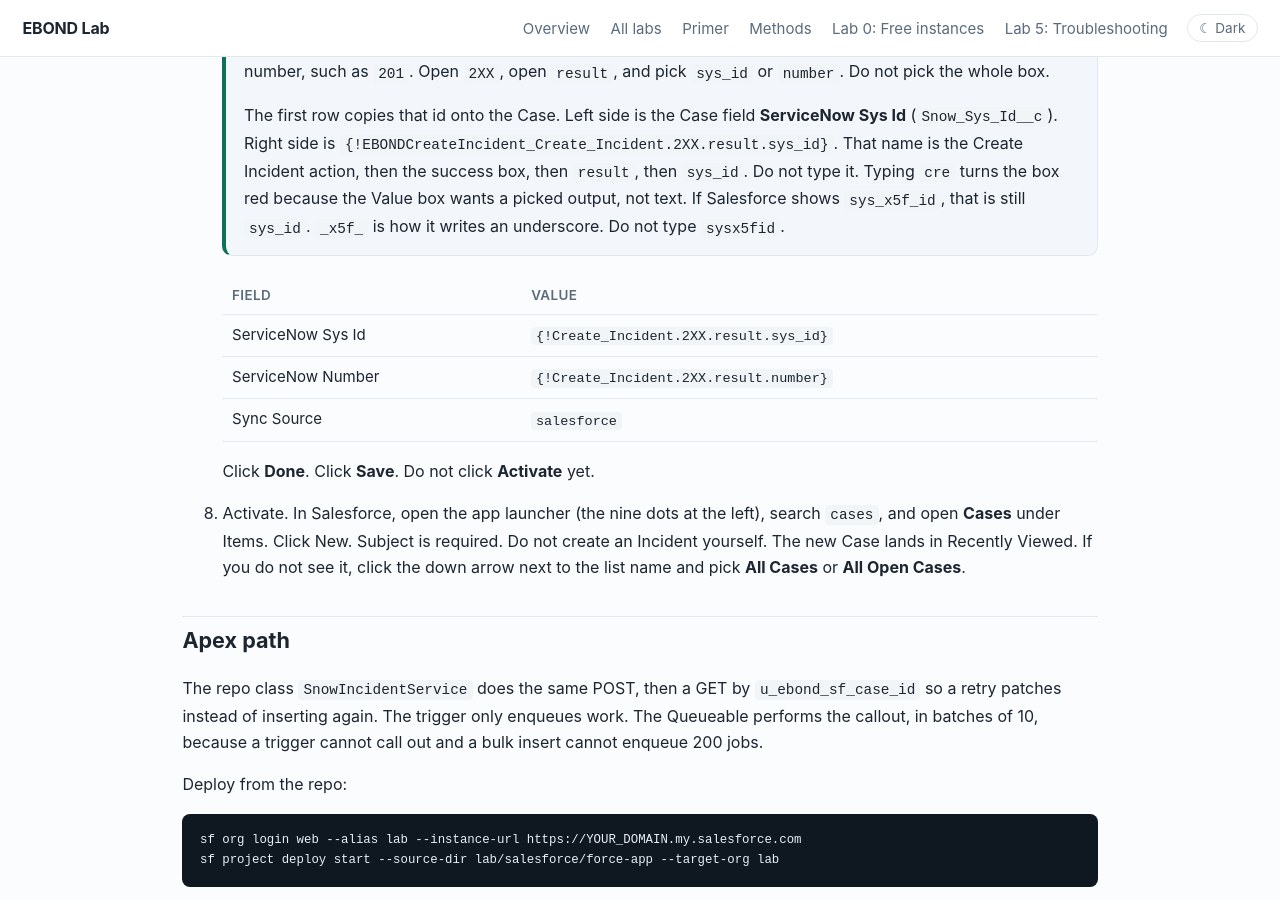
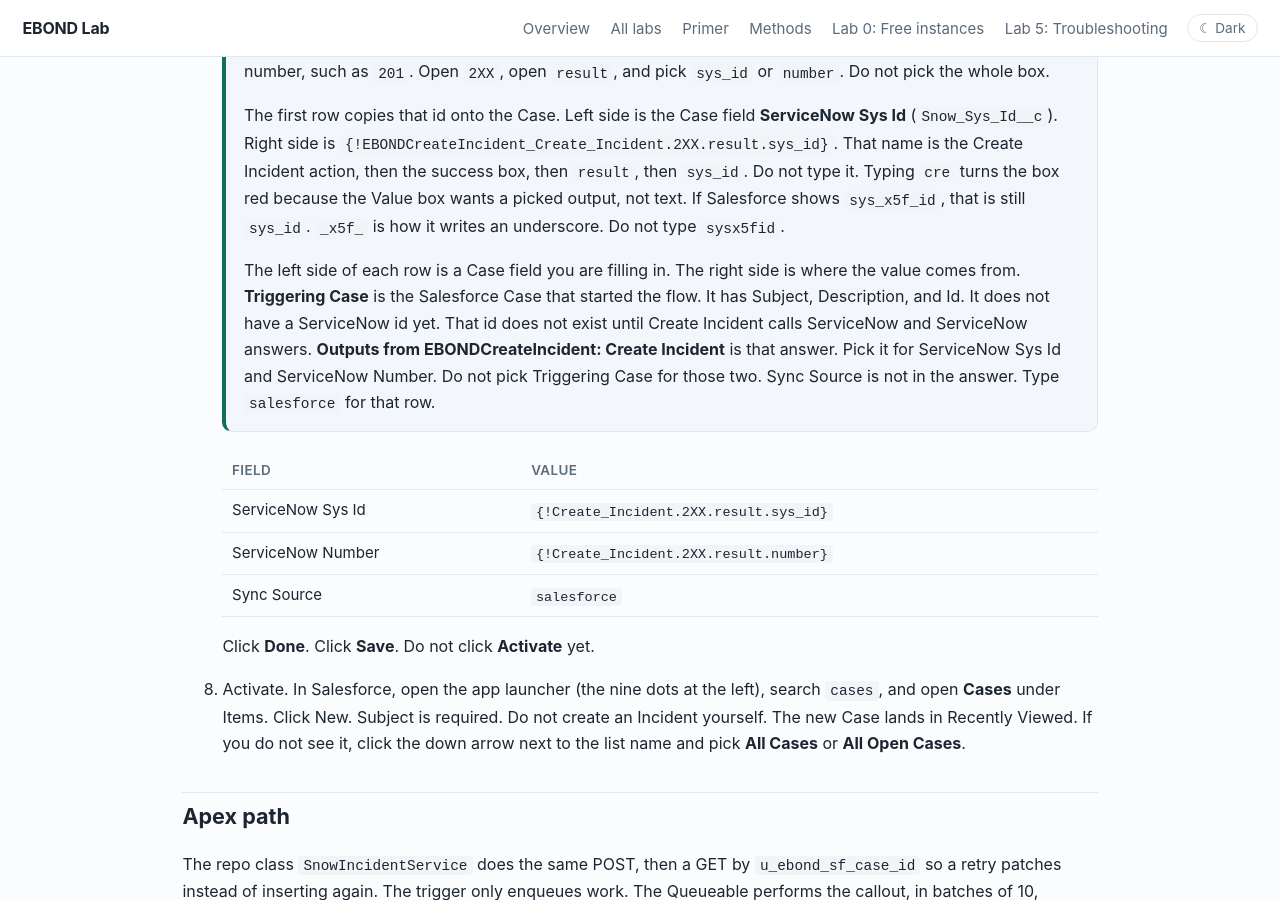
Before and after one commit to eltonaguiar/EBOND_ServiceNowSalesforce, a Jekyll site: the page built from site/labs/02-salesforce-to-snow.md, in a window 1280 px wide and 900 px high, scrolled down 10381 px. Built offline with Jekyll 4.4.1, drawn with Linux system fonts in a browser that asks for light colours.

Commit message:
Say the right-side value is the ServiceNow reply, not the triggering Case.

```diff
--- a/site/labs/02-salesforce-to-snow.md
+++ b/site/labs/02-salesforce-to-snow.md
@@ -313,6 +313,7 @@ Use this only if you picked Flow above.
     <span class="label">ELI5</span>
     <p><code>2XX</code> is not a ServiceNow field. It is Salesforce's name for the success reply. ServiceNow answers the call with a status number. <code>200</code> through <code>299</code> means it worked. A new Incident usually comes back as <code>201</code>. Salesforce drops every success answer into one box named <code>2XX</code>. The Incident id and number are inside that box, under <code>result</code>. A <code>400</code> or <code>500</code> does not go there. Those land in <strong>Default Exception</strong>. <strong>Response Code</strong> is the raw number, such as <code>201</code>. Open <code>2XX</code>, open <code>result</code>, and pick <code>sys_id</code> or <code>number</code>. Do not pick the whole box.</p>
     <p>The first row copies that id onto the Case. Left side is the Case field <strong>ServiceNow Sys Id</strong> (<code>Snow_Sys_Id__c</code>). Right side is <code>{!EBONDCreateIncident_Create_Incident.2XX.result.sys_id}</code>. That name is the Create Incident action, then the success box, then <code>result</code>, then <code>sys_id</code>. Do not type it. Typing <code>cre</code> turns the box red because the Value box wants a picked output, not text. If Salesforce shows <code>sys_x5f_id</code>, that is still <code>sys_id</code>. <code>_x5f_</code> is how it writes an underscore. Do not type <code>sysx5fid</code>.</p>
+    <p>The left side of each row is a Case field you are filling in. The right side is where the value comes from. <strong>Triggering Case</strong> is the Salesforce Case that started the flow. It has Subject, Description, and Id. It does not have a ServiceNow id yet. That id does not exist until Create Incident calls ServiceNow and ServiceNow answers. <strong>Outputs from EBONDCreateIncident: Create Incident</strong> is that answer. Pick it for ServiceNow Sys Id and ServiceNow Number. Do not pick Triggering Case for those two. Sync Source is not in the answer. Type <code>salesforce</code> for that row.</p>
     </div>
 
     | Field | Value |
```
